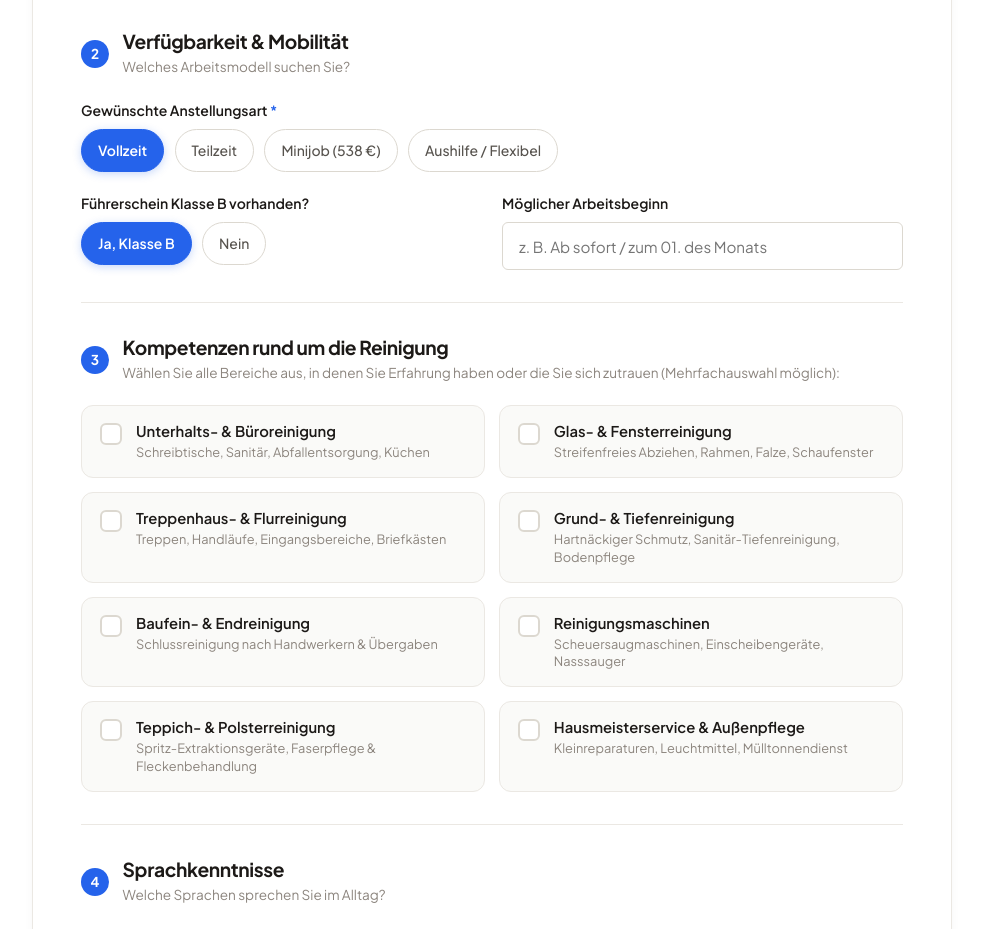
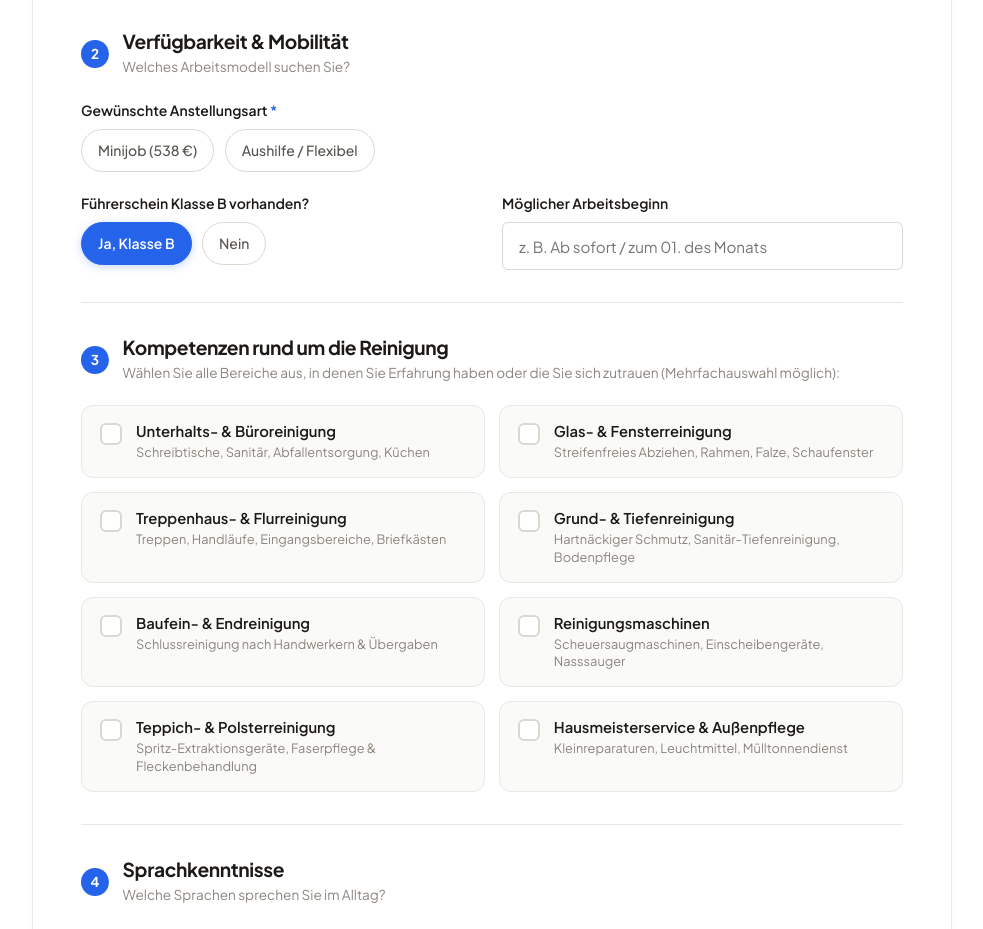
Before and after one commit to Clintbr/Reinigung_HomePage, a website built with Vite: page karriere.html in a window 1280 px wide. Shown: the part 2286-3215 px from the top of the page, without its empty margins (148-1131 px from the left). Built offline with nearby package versions, Linux system fonts and the light colour scheme; no server answers.

```diff
--- a/karriere.html
+++ b/karriere.html
@@ -399,14 +399,14 @@
                                     <div class="form-group full-width">
                                         <label class="form-label">Gewünschte Anstellungsart <span class="req">*</span></label>
                                         <div class="career-radio-group">
-                                            <label class="career-radio-chip">
+                                            <!--<label class="career-radio-chip">
                                                 <input type="radio" name="verfuegbarkeit" value="Vollzeit" checked>
                                                 <span>Vollzeit</span>
                                             </label>
                                             <label class="career-radio-chip">
                                                 <input type="radio" name="verfuegbarkeit" value="Teilzeit">
                                                 <span>Teilzeit</span>
-                                            </label>
+                                            </label> -->
                                             <label class="career-radio-chip">
                                                 <input type="radio" name="verfuegbarkeit" value="Minijob (538 €)">
                                                 <span>Minijob (538 €)</span>
```
